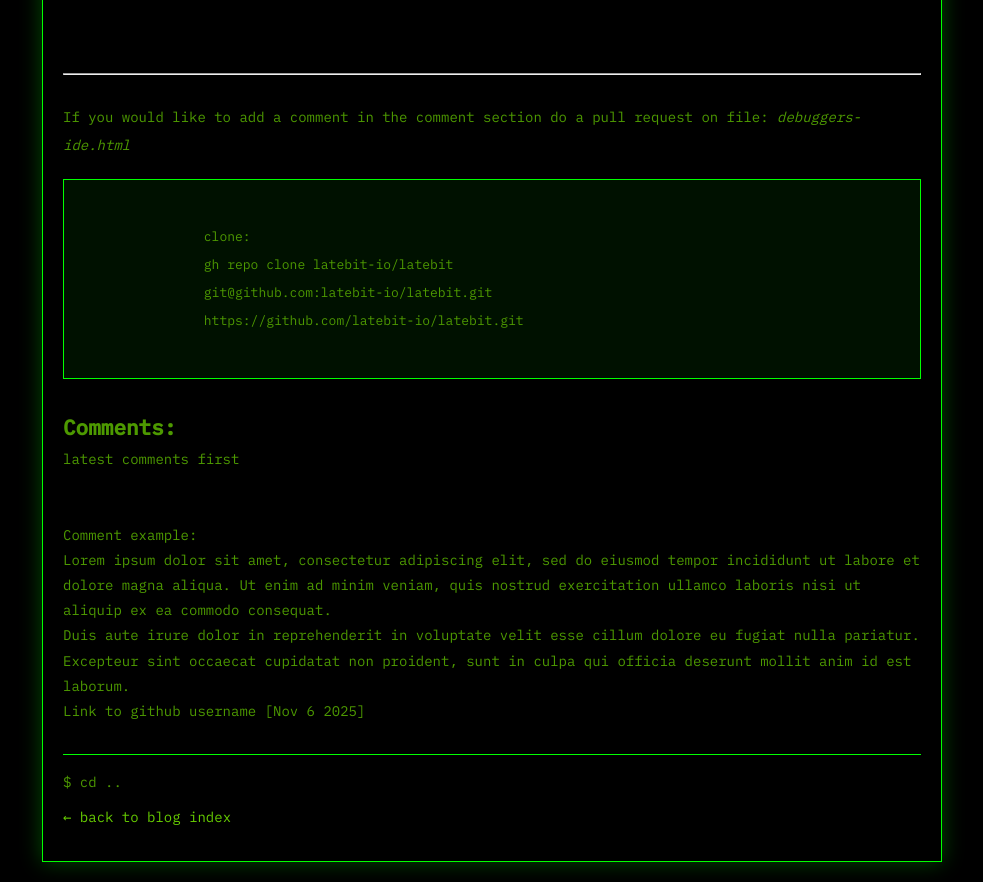
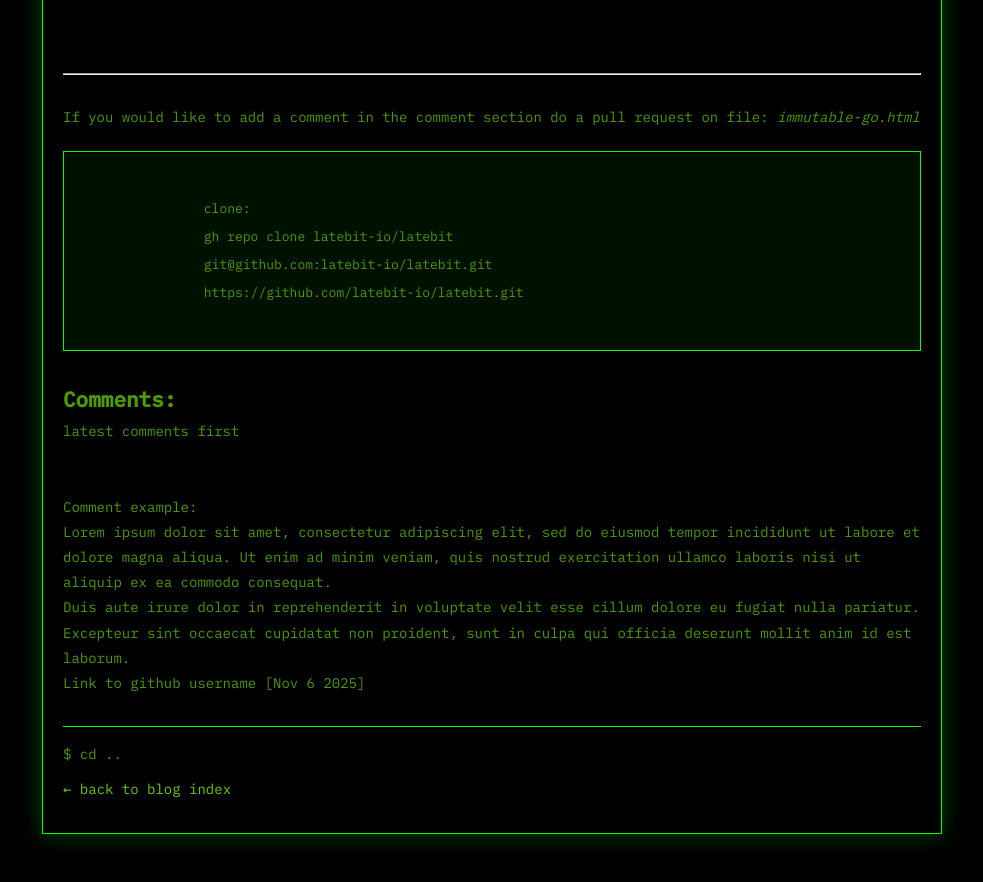
Before and after one commit to latebit-io/latebit, a plain HTML site: page blog/posts/immutable-go.html in a window 1280 px wide. Shown: the part 3843-4725 px from the top of the page, without its empty margins (148-1131 px from the left). After the commit the page ends 4697 px from the top, so only its background shows below. Drawn offline with Linux system fonts and the light colour scheme.

Commit message:
fix: type in pull

```diff
--- a/blog/posts/immutable-go.html
+++ b/blog/posts/immutable-go.html
@@ -361,7 +361,7 @@ DEVICE (Simple struct, no pointers):
                     <p>
                         If you would like to add a comment in the comment
                         section do a pull request on file:
-                        <i>debuggers-ide.html</i>
+                        <i>immutable-go.html</i>
                     </p>
 
                     <pre><code>
```
